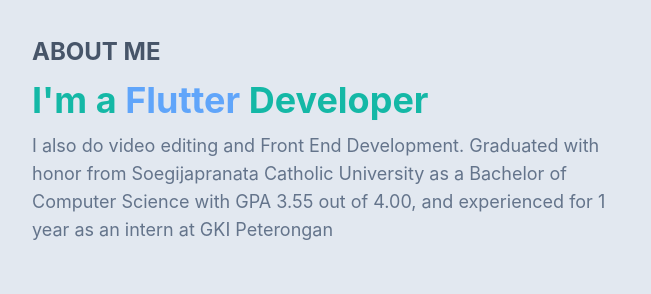
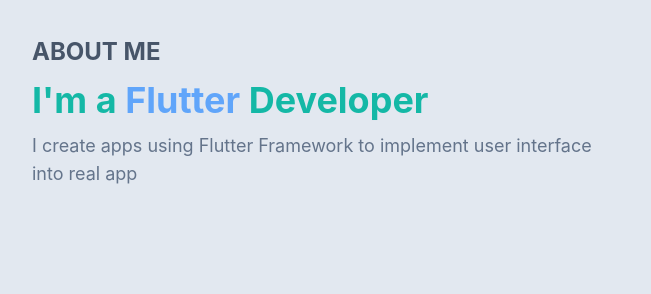
Before and after one commit to josephtedjo/portfolio, a website: page index.html in a window 1280 px wide. Shown: the part 900-1194 px from the top of the page, 0-651 px from the left. Drawn offline with Linux system fonts and the light colour scheme.

Commit message:
Update index.html

```diff
--- a/index.html
+++ b/index.html
@@ -73,7 +73,7 @@
                 <div class="w-full px-4 mb-10 lg:w-1/2">
                     <h4 class="font-bold uppercase text-subtitle text-lg mb-3 lg:text-2xl">About Me</h4>
                     <h2 class="font-bold text-primary text-3xl mb-3 max-w-md lg:text-4xl">I'm a <span class="text-blue-400">Flutter</span> Developer</h2>
-                    <p class="font-normal text-base text-par max-w-xl lg:text-lg">I also do video editing and Front End Development. Graduated with honor from Soegijapranata Catholic University as a Bachelor of Computer Science with GPA 3.55 out of 4.00, and experienced for 1 year as an intern at GKI Peterongan</p>
+                    <p class="font-normal text-base text-par max-w-xl lg:text-lg">I create apps using Flutter Framework to implement user interface into real app</p>
                 </div>
                 <div class="w-full px-4 lg:w-1/2">
                     <h3 class="font-semibold text-par text-2xl mb-4 lg:pt-10">Get to know me</h3>
```
